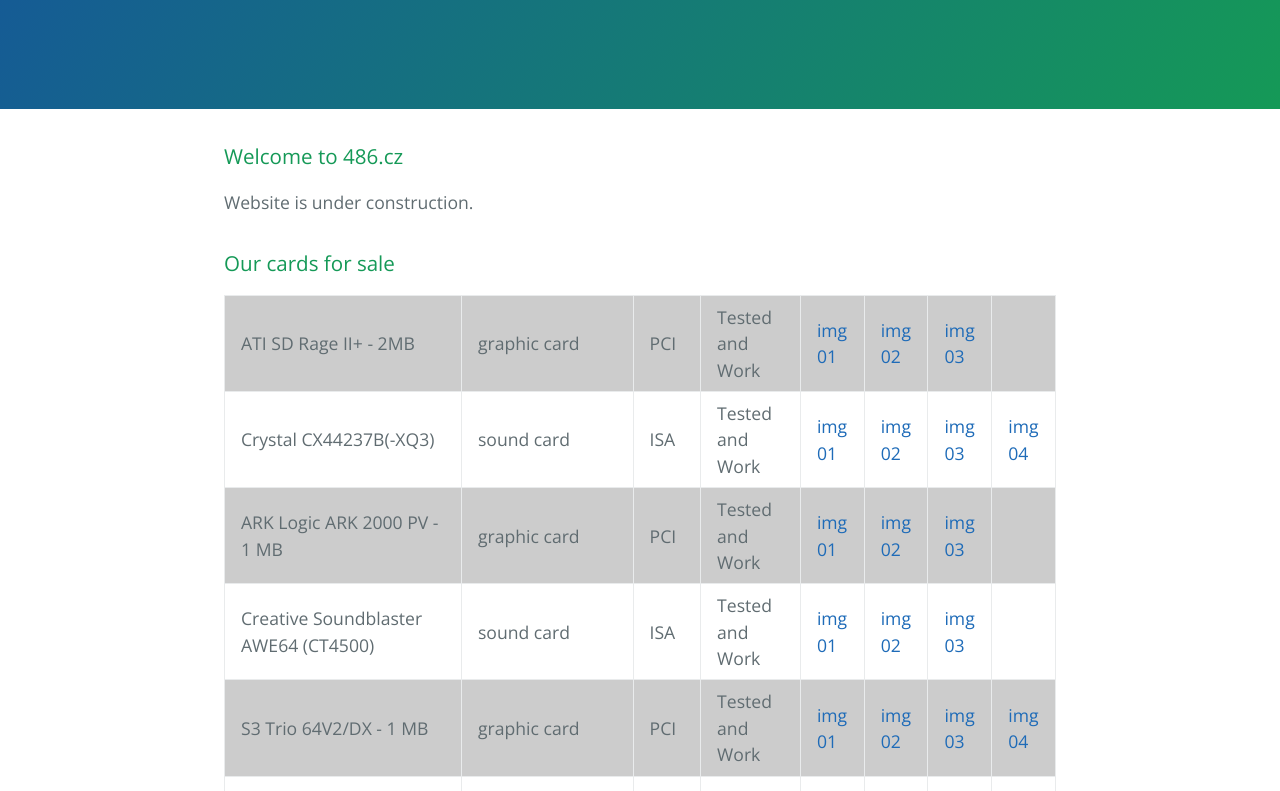
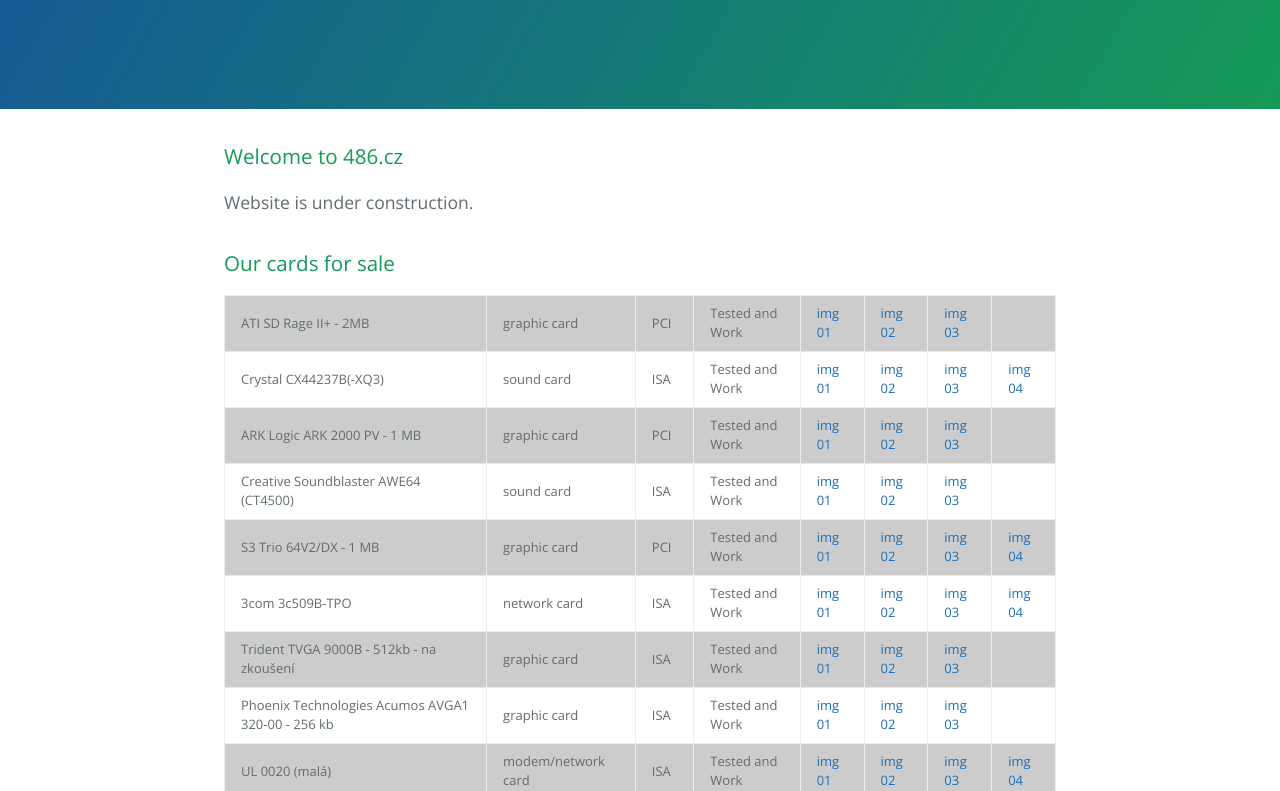
Before and after one commit to quarweb/quarweb.github.io, a plain HTML site: page index.html in a window 1280 px wide. Shown: the part 161-952 px from the top of the page. Drawn offline with nearby package versions, Linux system fonts and the light colour scheme.

Commit message:
Update stylesheet.css

```diff
--- a/stylesheets/stylesheet.css
+++ b/stylesheets/stylesheet.css
@@ -185,7 +185,7 @@ a {
   overflow: auto;
   word-break: normal;
   word-break: keep-all;
-  font: smaller; }
+  font-size: small; }
   .main-content table th {
     font-weight: bold; }
   .main-content table th, .main-content table td {
```
